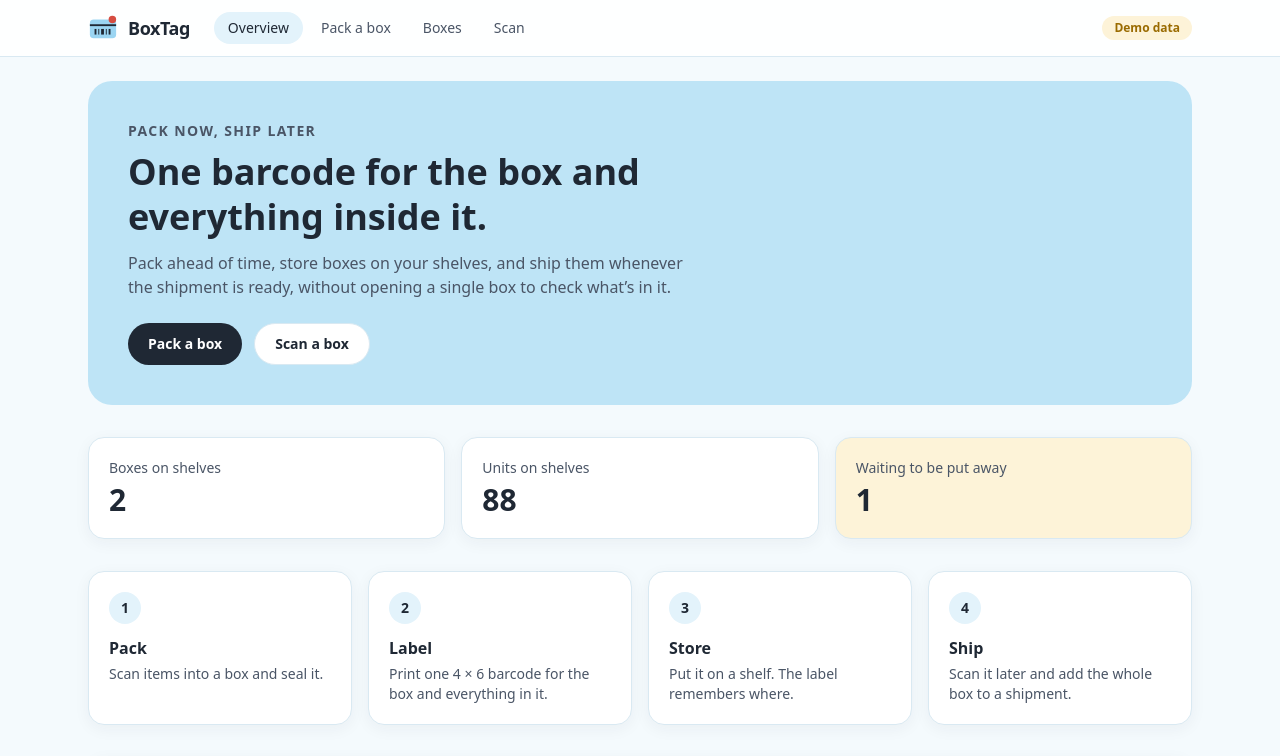
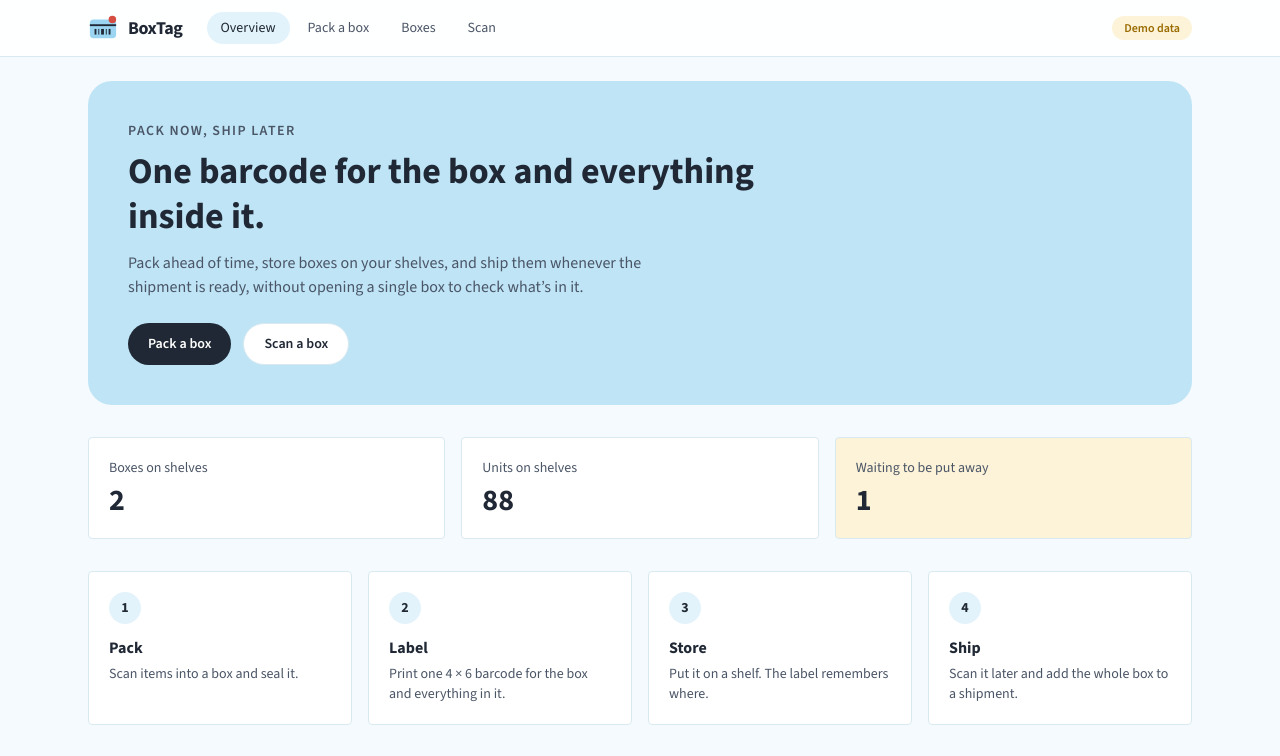
Before and after one commit to Sarah-Kayembe/box-lpn-demo, a Next.js app: page / in a window 1280 px wide. Shown: the top 756 px of the page. Built offline with nearby package versions, Linux system fonts and the light colour scheme; no server answers.

Commit message:
Switch to Source Sans 3 and flatten shared card and input styles

```diff
--- a/package.json
+++ b/package.json
@@ -9,6 +9,7 @@
     "lint": "eslint"
   },
   "dependencies": {
+    "@fontsource/source-sans-3": "^5.2.8",
     "bwip-js": "^4.7.0",
     "next": "15.5.4",
     "react": "19.1.0",
--- a/src/app/globals.css
+++ b/src/app/globals.css
@@ -10,12 +10,12 @@
   --color-navy: #1f2834;
   --color-navy-soft: #4a5566;
   --color-line: #d9e9f2;
-  --color-mint-soft: #e2f5ec;
-  --color-mint: #2f8a5f;
+  --color-mint-soft: #edf5ee;
+  --color-mint: #2e7d32;
   --color-butter-soft: #fdf3d8;
   --color-butter: #9a6b00;
 
-  --font-sans: ui-sans-serif, system-ui, -apple-system, "Segoe UI", Roboto, "Helvetica Neue", Arial, sans-serif;
+  --font-sans: "Source Sans 3", "Helvetica Neue", Arial, sans-serif;
   --font-mono: ui-monospace, SFMono-Regular, Menlo, Consolas, monospace;
 }
 
@@ -23,11 +23,12 @@ body {
   background: var(--color-sky-wash);
   color: var(--color-navy);
   font-family: var(--font-sans);
+  font-size: 16px;
 }
 
 /* Shared building blocks */
 @utility card {
-  @apply rounded-2xl border border-line bg-white p-5 shadow-[0_4px_16px_rgba(31,40,52,0.05)];
+  @apply rounded-[4px] border border-line bg-white p-5;
 }
 @utility btn {
   @apply inline-flex items-center justify-center gap-2 rounded-full px-5 py-2.5 text-sm font-semibold transition disabled:cursor-not-allowed disabled:opacity-50;
@@ -42,10 +43,20 @@ body {
   @apply btn border border-line bg-white text-navy hover:bg-sky-soft;
 }
 @utility input {
-  @apply w-full rounded-xl border border-line bg-white px-3.5 py-2.5 text-sm text-navy outline-none placeholder:text-navy-soft/60 focus:border-sky-brand focus:ring-4 focus:ring-sky-soft;
+  @apply w-full rounded-[3px] border border-[#c5d3dc] bg-white px-3 py-2 text-[15px] text-navy outline-none placeholder:text-navy-soft/60 focus:border-navy-soft focus:ring-2 focus:ring-sky-soft;
 }
 @utility label {
-  @apply mb-1.5 block text-xs font-semibold uppercase tracking-wide text-navy-soft;
+  @apply mb-1 block text-sm font-semibold text-navy;
+}
+/* Plain notices, like a regular admin screen: white with a colored left edge */
+@utility notice {
+  @apply rounded-[3px] border border-line border-l-4 bg-white px-4 py-3 text-[15px] text-navy;
+}
+@utility notice-success {
+  @apply notice border-l-mint;
+}
+@utility notice-error {
+  @apply notice border-l-red-brand;
 }
 
 /* Printing: only the label, at exactly 4 x 6 inches */
--- a/src/app/layout.tsx
+++ b/src/app/layout.tsx
@@ -1,4 +1,7 @@
 import type { Metadata } from "next";
+import "@fontsource/source-sans-3/400.css";
+import "@fontsource/source-sans-3/600.css";
+import "@fontsource/source-sans-3/700.css";
 import "./globals.css";
 import { AppHeader } from "@/components/AppHeader";
 
```
Also changed, not shown: 1 other file (tests, documents, lock files or other folders).
